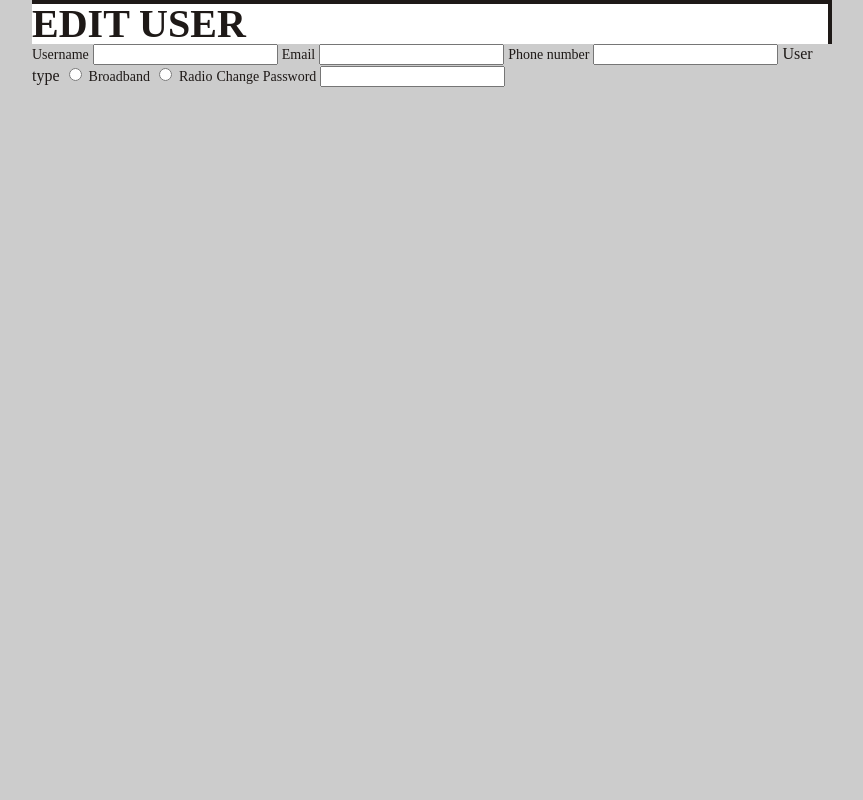
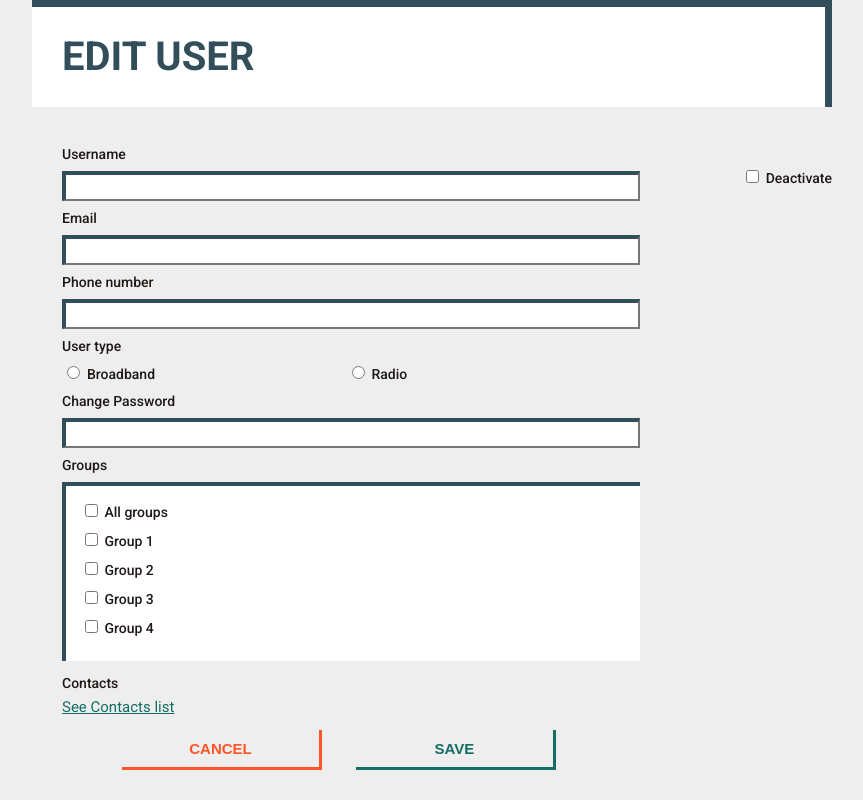
Before and after one commit to val4o89/WebFundamentals, a plain HTML site: page HtmlFormsExercises/P05_EditUserForm/edit-user-form.html in a window 1280 px wide. Shown: the whole page, without its empty margins (208-1071 px from the left). Drawn offline with Linux system fonts and the light colour scheme.

Commit message:
completed html forms exercises

```diff
--- a/HtmlFormsExercises/P05_EditUserForm/edit-user-form.html
+++ b/HtmlFormsExercises/P05_EditUserForm/edit-user-form.html
@@ -1,36 +1,60 @@
 <!DOCTYPE html>
 <html lang="en">
-
 <head>
     <meta charset="UTF-8">
-    <title>Edit User</title>
-    <link rel="stylesheet" href="./styles/reset.css">
+    <title>Edit User Form</title>
+    <link rel="stylesheet" href="./reset.css">
     <link rel="stylesheet" href="./styles.css">
 </head>
-
 <body>
-    <main>
-        <header>
-            <h1>edit user</h1>
-        </header>
-        <section>
-            <form action="get">
-                <label for="username">Username</label>
-                <input type="text" id="username">
-                <label for="email">Email</label>
-                <input type="text" id="email">
-                <label for="phone">Phone number</label>
-                <input type="text" id="phone">
-                <span>User type</span>
-                <input type="radio" id="broadband">
-                <label for="broadband">Broadband</label>
-                <input type="radio" id="radio">
-                <label for="radio">Radio</label>
-                <label for="change">Change Password</label>
-                <input type="text" id="change">
-            </form>
-        </section>
-    </main>
+<div id="wrapper">
+    <h1>EDIT USER</h1>
+    <form>
+        <label for="deactivate">
+            <input type="checkbox" name="deactivate" id="deactivate">
+            Deactivate
+        </label>
+        <label for="username">Username </label>
+        <input type="text" id="username" name="username">
+        <label for="email">Email</label>
+        <input type="email" name="email" id="email">
+        <label for="phone">Phone number</label>
+        <input type="tel" id="phone" name="phone">
+        <label>User type</label>
+        <input type="radio" name="type" id="broadband">
+        <label for="broadband">Broadband</label>
+        <input type="radio" name="type" id="radio">
+        <label for="radio">Radio</label>
+        <label for="password">Change Password</label>
+        <input type="password" name="password" id="password">
+        <label>Groups</label>
+        <div id="groups">
+            <label for="all-groups">
+                <input type="checkbox" name="all-groups" id="all-groups">
+                All groups
+            </label>
+            <label for="group-1">
+                <input type="checkbox" name="group-1" id="group-1">
+                Group 1
+            </label>
+            <label for="group-2">
+                <input type="checkbox" name="group-2" id="group-2">
+                Group 2
+            </label>
+            <label for="group-3">
+                <input type="checkbox" name="group-3" id="group-3">
+                Group 3
+            </label>
+            <label for="group-4">
+                <input type="checkbox" name="group-4" id="group-4">
+                Group 4
+            </label>
+        </div>
+        <label>Contacts</label>
+        <a href="#">See Contacts list</a>
+        <button>CANCEL</button>
+        <button type="submit">SAVE</button>
+    </form>
+</div>
 </body>
-
 </html>
--- a/HtmlFormsExercises/P05_EditUserForm/styles.css
+++ b/HtmlFormsExercises/P05_EditUserForm/styles.css
@@ -1,28 +1,117 @@
-@import url("https://fonts.googleapis.com/css?family=Roboto:400,500,700");
+@import url('https://fonts.googleapis.com/css?family=Roboto:400,500,700');
 
 body {
-    font-style: 16px "Roboto", Helvetica, sans-serif;
     color: #1E1917;
-    background-color: #cccccc;
+    background-color: #EEEEEE;
+    font-family: Roboto, sans-serif;
+    font-size: 16px;
 }
 
-header {
-    background-color: #ffffff;
-    border-top: 4px solid #1E1917;
-    border-right: 4px solid #1E1917;
-}
-main {
+#wrapper {
     max-width: 800px;
-    margin: auto;
+    margin: 0 auto;
 }
 
 h1 {
     font-size: 40px;
-    text-transform: uppercase;
-    font-weight: 700;
+    color: #324E5A;
+    font-weight: bold;
+    padding: 30px;
+    background-color: white;
+    border-top: 7px solid #324E5A;
+    border-right: 7px solid #324E5A;
+    margin-bottom: 40px;
+}
+
+label[for=deactivate] {
+    float: right;
+    margin-top: 20px;
 }
 
 label {
     font-size: 14px;
     font-weight: 500;
+    display: block;
+    margin-bottom: 10px;
 }
+
+form {
+    padding-left: 30px;
+}
+
+input[type=text],
+input[type=password],
+input[type=email],
+input[type=tel] {
+    width: 75%;
+    box-sizing: border-box;
+    height: 30px;
+    border-top: 4px solid #324E5A;
+    border-left: 4px solid #324E5A;
+    margin-bottom: 10px;
+}
+
+label[for=broadband],
+label[for=radio] {
+    display: inline;
+}
+
+input[id=radio] {
+    margin-left: 25%;
+}
+
+input[id=broadband] {
+    margin-bottom: 15px;
+}
+
+#groups {
+    width: 75%;
+    border-top: 4px solid #324E5A;
+    border-left: 4px solid #324E5A;
+    background-color: white;
+    padding: 15px;
+    box-sizing: border-box;
+    margin-bottom: 15px;
+}
+
+a {
+    color: #136F63;
+    font-size: 15px;
+    display: block;
+    margin-bottom: 15px;
+}
+
+button {
+    width: 200px;
+    height: 40px;
+    font-size: 15px;
+    font-weight: 700;
+    border: none;
+    background: none;
+}
+
+button:first-of-type {
+    margin-left: 60px;
+    color: #FF5428;
+    border-bottom: 3px solid #FF5428;
+    border-right: 3px solid #FF5428;
+}
+
+button:first-of-type:hover {
+    background-color: #FF5428;
+    cursor: pointer;
+    color: white;
+}
+
+button:last-of-type {
+    margin-left: 30px;
+    color: #136F64;
+    border-bottom: 3px solid #136F64;
+    border-right: 3px solid #136F64;
+}
+
+button:last-of-type:hover {
+    background-color: #136F64;
+    cursor: pointer;
+    color: white;
+}
```
Also changed, not shown: HtmlFormsExercises/P05_EditUserForm/reset.css (renamed from HtmlFormsExercises/P05_EditUserForm/styles/reset.css), 1 other file.
